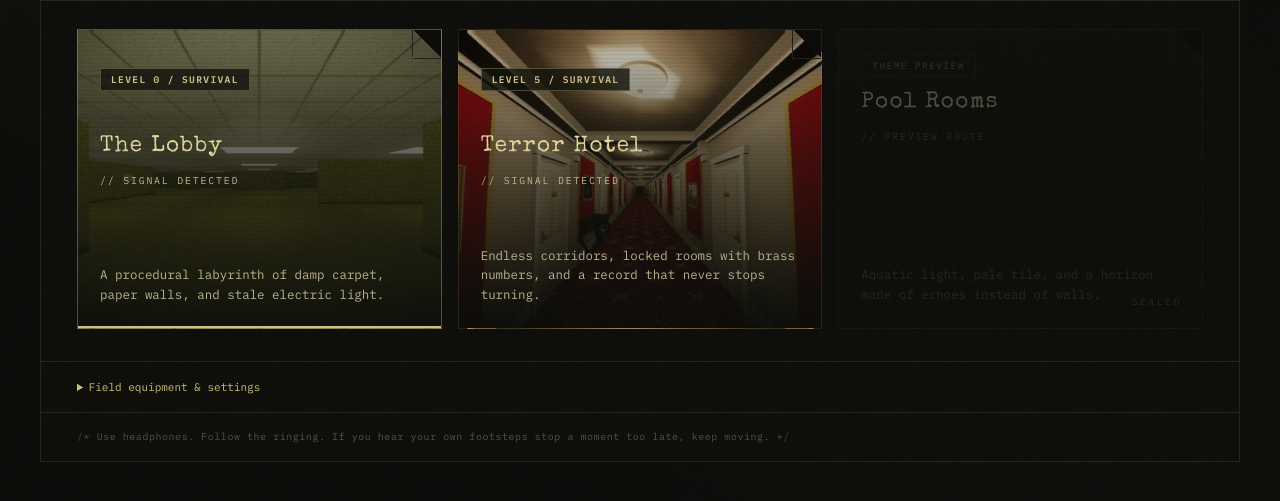
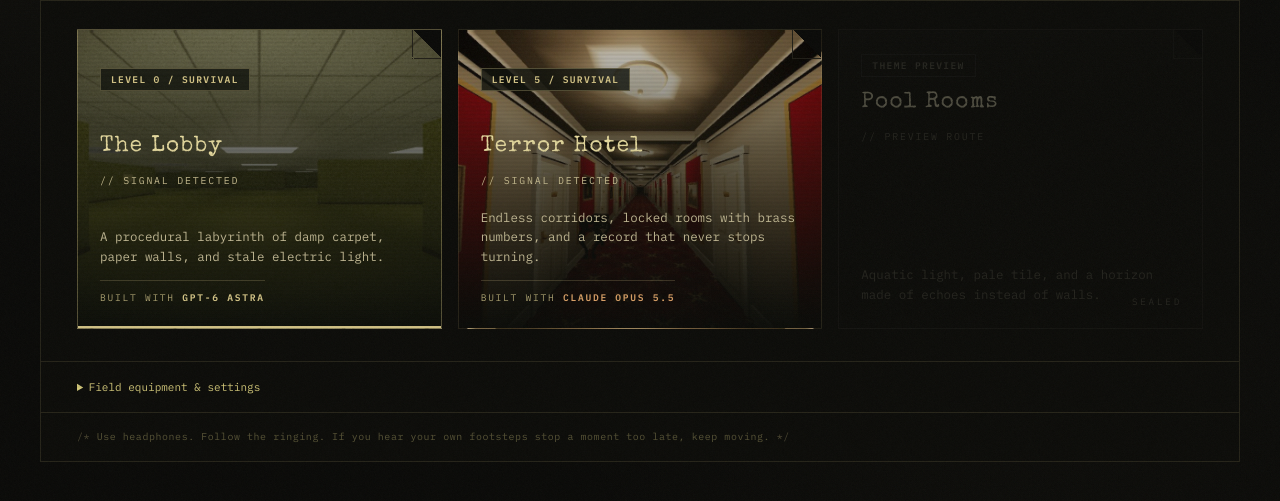
Before and after one commit to dirien/backrooms, a website built with Vite: page index.html in a window 1280 px wide. Shown: the part 257-758 px from the top of the page. Built offline with nearby package versions, Linux system fonts and the light colour scheme.

Commit message:
Credit the AI model that built each level on the level wall
Levels declare `builtWith` in the registry; the menu shows it as a tile
footer and a "Built with" section in the detail view. Level 0 was built
with GPT-6 Astra, Level 5 with Claude Opus 5.5.

```diff
--- a/index.html
+++ b/index.html
@@ -427,6 +427,34 @@
             color: var(--text-ghost);
         }
 
+        /* which AI model built the level */
+        .level-model {
+            position: relative;
+            z-index: 1;
+            padding-top: 10px;
+            border-top: 1px solid var(--border-dim);
+            color: var(--text-ghost);
+            font-size: 0.6rem;
+            letter-spacing: 0.18em;
+            text-transform: uppercase;
+        }
+
+        .level-model b {
+            color: var(--tile-accent, var(--level-accent));
+            font-weight: 600;
+        }
+
+        .detail-model {
+            margin: 0;
+            color: var(--level-accent);
+            font-size: 0.8rem;
+            letter-spacing: 0.08em;
+        }
+
+        #detail-model-section[hidden] {
+            display: none;
+        }
+
         /* ═══════════════════════════════════════════
            DETAIL VIEW – dossier style
            ═══════════════════════════════════════════ */
@@ -765,6 +793,10 @@
                                 <h3>Field notes</h3>
                                 <ul id="detail-features"></ul>
                             </div>
+                            <div id="detail-model-section">
+                                <h3>Built with</h3>
+                                <p id="detail-model" class="detail-model"></p>
+                            </div>
                         </aside>
                     </div>
 
--- a/src/levels.js
+++ b/src/levels.js
@@ -3,7 +3,8 @@ import { PHONE_SANITY_RECOVERY } from './expedition.js';
 export const DEFAULT_LEVEL_ID = 'lobby';
 
 /**
- * Menu-facing level registry. Entries hold only menu copy and an accent colour;
+ * Menu-facing level registry. Entries hold only menu copy, an accent colour,
+ * an optional tile preview, and the AI model the level was built with (`builtWith`);
  * `load()` imports the level's runtime definition on demand, so level code and
  * assets stay out of the menu bundle. See src/levels/README.md to add a level.
  */
@@ -14,6 +15,7 @@ export const BACKROOM_LEVELS = [
         load: () => import('./levels/lobby/index.js'),
         accent: '#d9c98a',
         preview: '/graphics/lobby-preview.jpg',
+        builtWith: 'GPT-6 Astra',
         badge: 'Level 0 / Survival',
         callToAction: 'Enter Level 0',
         detailTitle: 'Level 0: The Lobby',
@@ -39,6 +41,7 @@ export const BACKROOM_LEVELS = [
         load: () => import('./levels/hotel/index.js'),
         accent: '#d9a066',
         preview: '/graphics/hotel-preview.jpg',
+        builtWith: 'Claude Opus 5.5',
         badge: 'Level 5 / Survival',
         callToAction: 'Enter Level 5',
         detailTitle: 'Level 5: Terror Hotel',
--- a/src/menu.js
+++ b/src/menu.js
@@ -12,6 +12,8 @@ export function createLevelMenu(levels, onLaunch) {
     const detailBody = document.getElementById('detail-body');
     const detailFeatures = document.getElementById('detail-features');
     const detailObjective = document.getElementById('detail-objective');
+    const detailModelSection = document.getElementById('detail-model-section');
+    const detailModel = document.getElementById('detail-model');
     const launchButton = document.getElementById('launch-level');
     const backButton = document.getElementById('back-to-selection');
     const desktopControls = document.getElementById('desktop-controls');
@@ -59,14 +61,15 @@ export function createLevelMenu(levels, onLaunch) {
             if (level.id === currentLevelId) classes.push('selected');
             if (!isPlayable) classes.push('locked');
             if (level.preview) classes.push('has-preview');
-            const previewStyle = level.preview ? `style="--tile-preview: url('${level.preview}')"` : '';
+            const tileStyles = [`--tile-accent: ${level.accent}`];
+            if (level.preview) tileStyles.push(`--tile-preview: url('${level.preview}')`);
 
             return `
             <button
                 class="${classes.join(' ')}"
                 data-level-id="${level.id}"
                 type="button"
-                ${previewStyle}
+                style="${tileStyles.join('; ')}"
                 ${isPlayable ? '' : 'disabled'}
             >
                 <span class="tile-static"></span>
@@ -74,6 +77,7 @@ export function createLevelMenu(levels, onLaunch) {
                 <span class="level-name">${level.menuLabel}</span>
                 <span class="level-status">${level.menuStatus}</span>
                 <span class="level-teaser">${level.teaser}</span>
+                ${level.builtWith ? `<span class="level-model">Built with <b>${level.builtWith}</b></span>` : ''}
             </button>`;
         }).join('');
 
@@ -105,6 +109,8 @@ export function createLevelMenu(levels, onLaunch) {
         detailTagline.textContent = level.detailSubtitle;
         detailSummary.textContent = level.summary;
         detailObjective.textContent = level.objective;
+        detailModel.textContent = level.builtWith ?? '';
+        detailModelSection.hidden = !level.builtWith;
         detailBody.innerHTML = level.detailParagraphs.map((paragraph) => `<p>${paragraph}</p>`).join('');
         detailFeatures.innerHTML = level.features.map((feature) => `<li>${feature}</li>`).join('');
         launchButton.textContent = level.callToAction;
--- a/src/session.css
+++ b/src/session.css
@@ -58,3 +58,4 @@ meter::-moz-meter-bar { background: #cabe88; }
 .level-tile.has-preview .level-name { color: #e5d99e; margin-top: 30px; }
 .level-tile.has-preview .level-status { color: #c8bd91; }
 .level-tile.has-preview .level-teaser { color: #c2b994; }
+.level-tile.has-preview .level-model { color: #a89e6e; border-top-color: #d9c98a33; }
```
Also changed, not shown: tests/game.spec.js (+2 -0 lines), README.md, src/levels/README.md.
